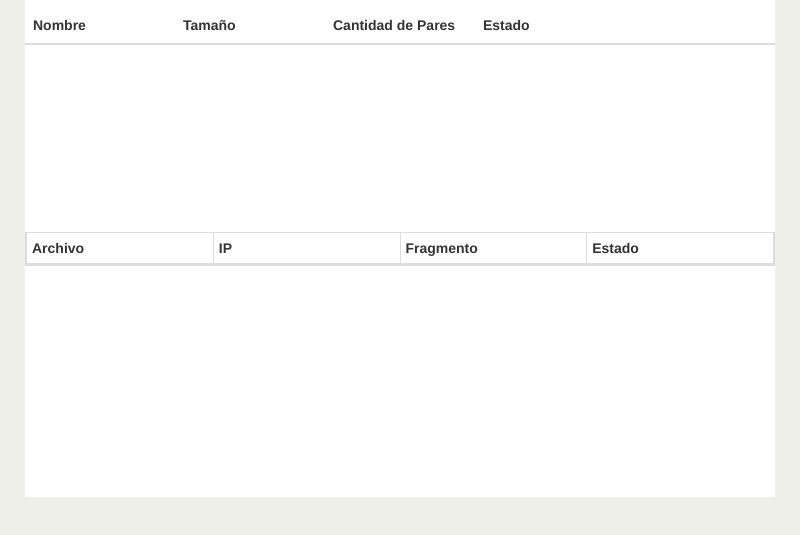
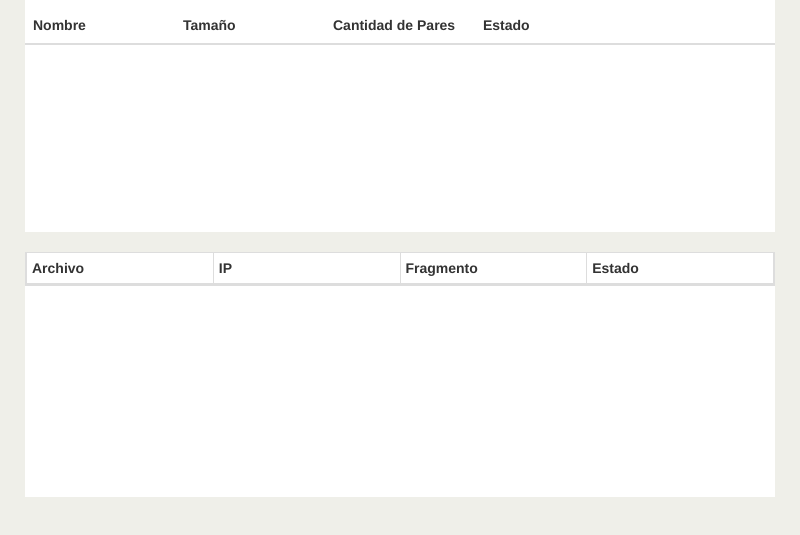
Before and after one commit to matiasrojo/cliente-p2p, an Electron app: page index.html in a window 800 px wide. Both pictures are taken after a click on the link 587 px from the left and 95 px from the top of the page. Shown: the part 193-728 px from the top of the page. Drawn offline with nearby package versions, Linux system fonts and the light colour scheme; no server answers.

Commit message:
Se arregla la vista de de descarga para separa las dos tablas

```diff
--- a/index.html
+++ b/index.html
@@ -41,7 +41,6 @@
                                 <section class="panel" style="height: 100%">
                                     <div class="panel-body">
                                         <div class="row">
-
                                             <div class="col-md-12">
                                                 <div class="input-group"><input id="text-search" type="text" placeholder="Nombre de archivo a buscar" class="input-sm form-control">
                                                     <span class="input-group-btn">
@@ -89,7 +88,7 @@
                                     </table>
                                 </div>
 
-                                <div style="    height: 50%;overflow: auto;" id="container-peers">
+                                <div style="height: calc(50% - 20px);overflow: auto;border-top: solid 20px #efefe9;" id="container-peers">
                                     <table id="peers-table" class="table table-hover p-table header-fixed table-striped table-bordered table-condensed download">
                                         <thead>
                                             <tr>
```
Also changed, not shown: 1 other file.
